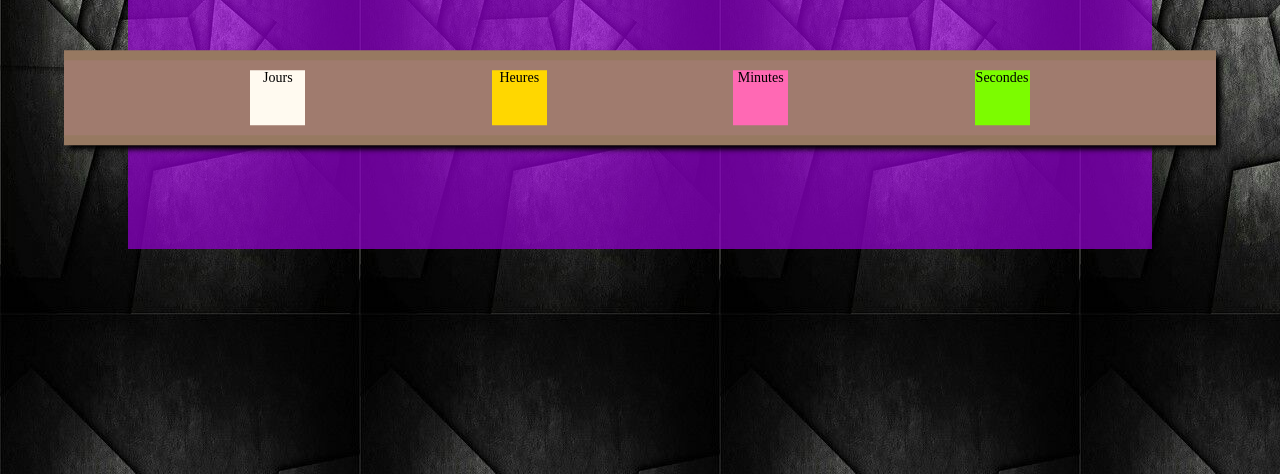
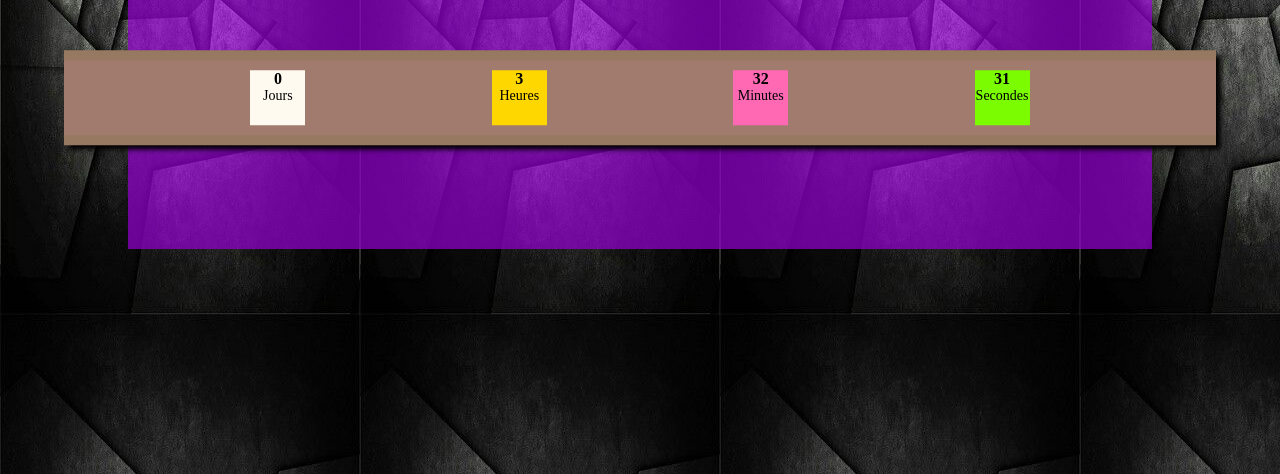
Before and after one commit to nina55555/countdown, a plain HTML site: page index.html in a window 1280 px wide. Shown: the part 326-800 px from the top of the page. Drawn offline with Linux system fonts and the light colour scheme.

Commit message:
refresh countdown with a request animation frame method and inject it with an innerText

```diff
--- a/index.html
+++ b/index.html
@@ -5,8 +5,10 @@
     <meta http-equiv="X-UA-Compatible" content="IE=edge">
     <meta name="viewport" content="width=device-width, initial-scale=1.0">
 
+    <title>Countdown</title>
+
     <link rel="stylesheet" href="style.css">
-    <title>Countdown</title>
+    <script src="script.js" defer></script>
 </head>
 <body>
 
@@ -21,8 +23,7 @@
     </div>
 
     <div class="banner">
-         <div class="décompte">
-
+         <div class="numbers" id="countdown" data-time="2022-01-27T23:52:02+0000">
             <div class="jours">
                 <strong id="days"></strong>
                 <p>Jours</p>
--- a/script.js
+++ b/script.js
@@ -0,0 +1,35 @@
+
+const MINUTES = 60;
+const HOURS = 60 * MINUTES;
+const DAYS = 24 * HOURS;
+
+const $days = document.getElementById("days");
+const $hours = document.getElementById("hours");
+const $minutes = document.getElementById("minutes");
+const $secondes = document.getElementById("secondes");
+
+const countdown = document.querySelector("#countdown");
+const launchDate = Date.parse(countdown.dataset.time) /1000;
+
+function refreshCountdown(){
+    const difference = launchDate - Date.now()/1000;
+
+    const diff = {
+        days: Math.floor (difference / DAYS),
+        hours: Math.floor (difference % DAYS / HOURS),
+        minutes: Math.floor (difference % HOURS / MINUTES),
+        secondes: Math.floor (difference % MINUTES)
+    }
+
+    $days.innerText = diff.days;
+    $hours.innerText = diff.hours;
+    $minutes.innerText = diff.minutes;
+    $secondes.innerText = diff.secondes;
+
+    console.log("hello")
+    window.setTimeout(()=>{
+        window.requestAnimationFrame(refreshCountdown)
+    }, 1000);
+}
+
+refreshCountdown();
--- a/style.css
+++ b/style.css
@@ -51,7 +51,7 @@ header{
     background-color: maroon;
 }
 
-.décompte{
+#countdown{
     background-color: rgb(160, 123, 110);
 
     width: auto;
@@ -87,7 +87,7 @@ header{
     background-color: lawngreen;
 }
 
-.décompte p{
+#countdown p{
     font-size: 14px;
 }
 
```
